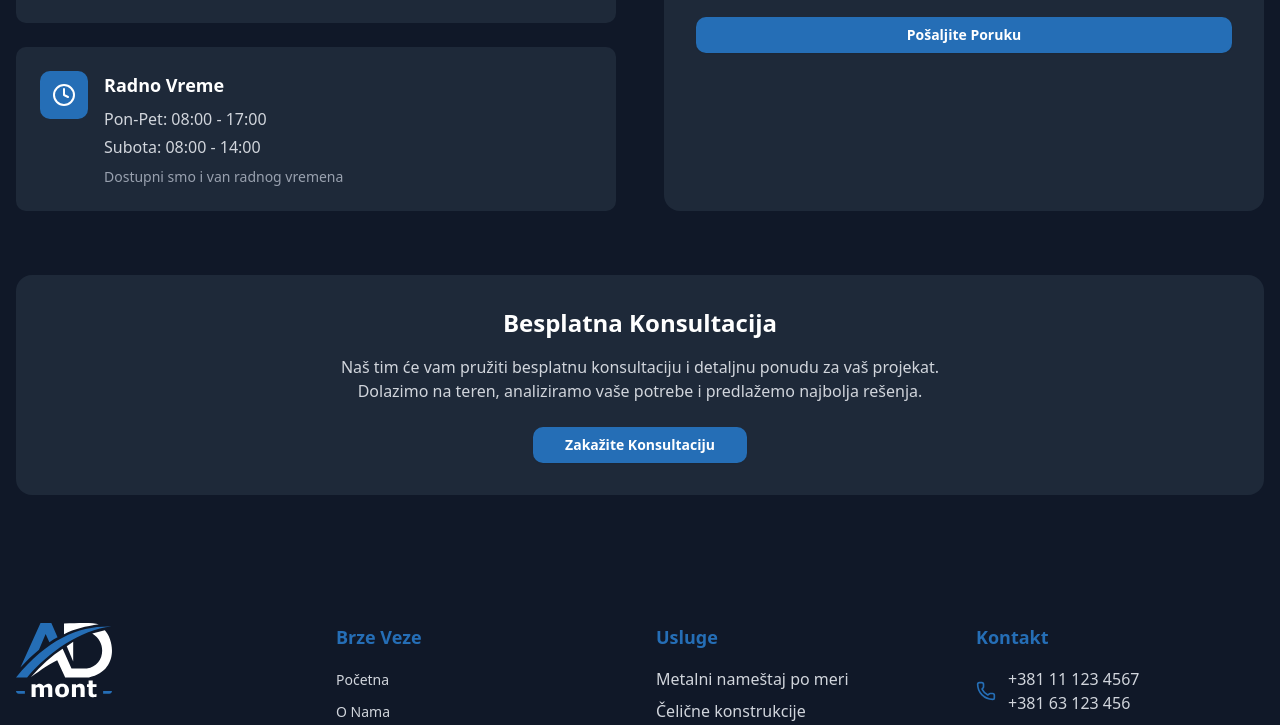
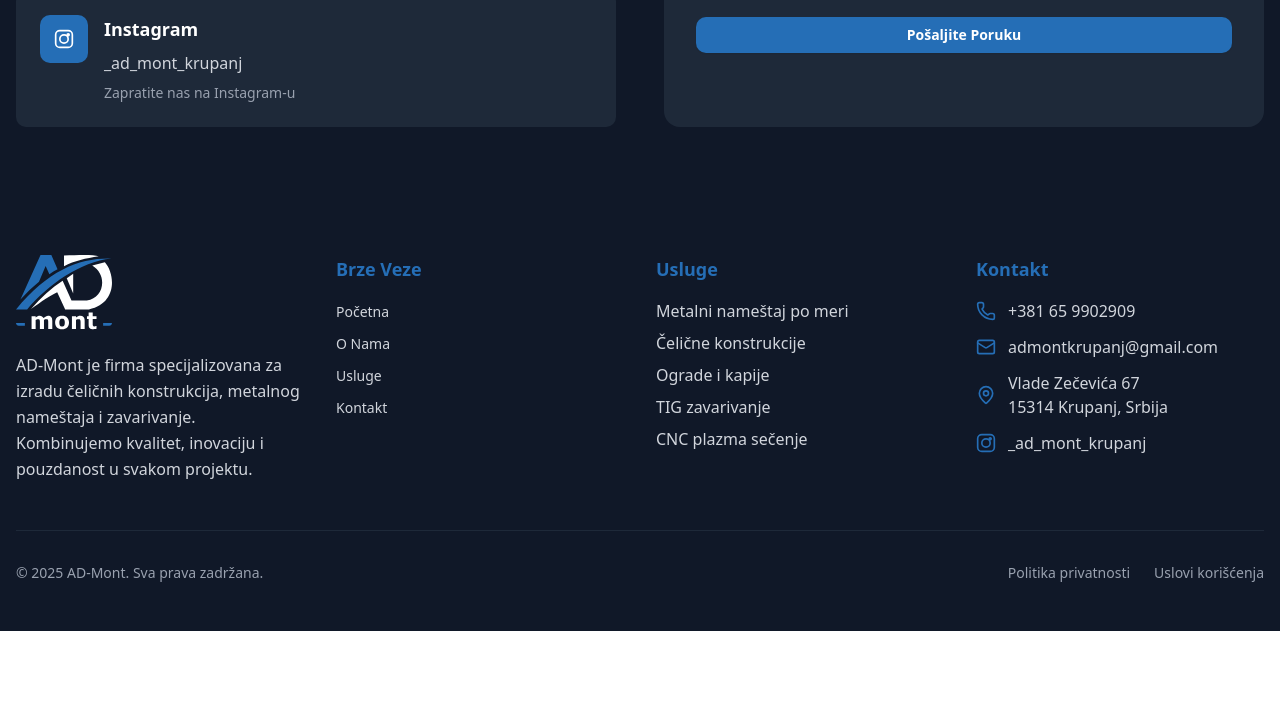
Before and after one commit to uros-simeunovic/ad-mont, a React (Vite) app: page / in a window 1280 px wide. Shown: the part 4853-5578 px from the top of the page. After the commit the page ends 5484 px from the top, so only its background shows below. Built offline with nearby package versions, Linux system fonts and the light colour scheme.

Commit message:
adjust footer and add info

```diff
--- a/src/components/Footer.tsx
+++ b/src/components/Footer.tsx
@@ -1,6 +1,6 @@
 import logo from "@/assets/AD mont logo 2.svg";
 import { Button } from "./ui/button";
-import { Phone, Mail, MapPin, Clock } from "lucide-react";
+import { Phone, Mail, MapPin } from "lucide-react";
 
 export const Footer = () => {
   const scrollToSection = (sectionId: string) => {
@@ -92,29 +92,66 @@ export const Footer = () => {
               <div className="flex items-center gap-3">
                 <Phone className="h-5 w-5 text-[#256eb6]" />
                 <div>
-                  <p className="text-gray-300">+381 11 123 4567</p>
-                  <p className="text-gray-300">+381 63 123 456</p>
+                  <p className="text-gray-300">+381 65 9902909</p>
                 </div>
               </div>
               <div className="flex items-center gap-3">
                 <Mail className="h-5 w-5 text-[#256eb6]" />
                 <div>
-                  <p className="text-gray-300">info@ad-mont.rs</p>
-                  <p className="text-gray-300">prodaja@ad-mont.rs</p>
+                  <p className="text-gray-300">admontkrupanj@gmail.com</p>
                 </div>
               </div>
               <div className="flex items-center gap-3">
                 <MapPin className="h-5 w-5 text-[#256eb6]" />
                 <div>
-                  <p className="text-gray-300">Industrijska zona 15</p>
-                  <p className="text-gray-300">11000 Beograd, Srbija</p>
+                  <p className="text-gray-300">Vlade Zečevića 67</p>
+                  <p className="text-gray-300">15314 Krupanj, Srbija</p>
                 </div>
               </div>
               <div className="flex items-center gap-3">
-                <Clock className="h-5 w-5 text-[#256eb6]" />
+                <svg
+                  className="h-5 w-5 text-[#256eb6]"
+                  fill="none"
+                  stroke="currentColor"
+                  strokeWidth={2}
+                  viewBox="0 0 24 24"
+                  aria-hidden="true"
+                >
+                  <rect
+                    x="2"
+                    y="2"
+                    width="20"
+                    height="20"
+                    rx="5"
+                    ry="5"
+                    stroke="currentColor"
+                    strokeWidth="2"
+                    fill="none"
+                  />
+                  <circle
+                    cx="12"
+                    cy="12"
+                    r="5"
+                    stroke="currentColor"
+                    strokeWidth="2"
+                    fill="none"
+                  />
+                  <circle
+                    cx="17"
+                    cy="7"
+                    r="1.2"
+                    fill="currentColor"
+                  />
+                </svg>
                 <div>
-                  <p className="text-gray-300">Pon-Pet: 08:00 - 17:00</p>
-                  <p className="text-gray-300">Subota: 08:00 - 14:00</p>
+                  <a
+                    href="https://www.instagram.com/_ad_mont_krupanj"
+                    target="_blank"
+                    rel="noopener noreferrer"
+                    className="text-gray-300 hover:text-[#256eb6] transition-colors"
+                  >
+                    _ad_mont_krupanj
+                  </a>
                 </div>
               </div>
             </div>
--- a/src/components/sections/Contact.tsx
+++ b/src/components/sections/Contact.tsx
@@ -1,31 +1,65 @@
-import { Phone, Mail, MapPin, Clock, MessageSquare } from "lucide-react";
+import { Phone, Mail, MapPin, MessageSquare } from "lucide-react";
 import { Button } from "@/components/ui/button";
+import { cn } from "@/lib/utils";
 
 export const Contact = () => {
   const contactInfo = [
     {
       icon: <Phone className="h-6 w-6" />,
       title: "Telefon",
-      details: ["+381 11 123 4567", "+381 63 123 456"],
+      details: ["+381 65 9902909"],
       description: "Pozovite nas za besplatnu konsultaciju"
     },
     {
       icon: <Mail className="h-6 w-6" />,
       title: "Email",
-      details: ["info@ad-mont.rs", "prodaja@ad-mont.rs"],
+      details: ["admontkrupanj@gmail.com"],
       description: "Pošaljite nam upit za vaš projekat"
     },
     {
       icon: <MapPin className="h-6 w-6" />,
       title: "Adresa",
-      details: ["Industrijska zona 15", "11000 Beograd, Srbija"],
+      details: ["Vlade Zečevića 67", "15314 Krupanj, Srbija"],
       description: "Posetite našu radionicu"
     },
     {
-      icon: <Clock className="h-6 w-6" />,
-      title: "Radno Vreme",
-      details: ["Pon-Pet: 08:00 - 17:00", "Subota: 08:00 - 14:00"],
-      description: "Dostupni smo i van radnog vremena"
+      icon: <svg
+        className="h-5 w-5 text-white"
+        fill="none"
+        stroke="currentColor"
+        strokeWidth={2}
+        viewBox="0 0 24 24"
+        aria-hidden="true"
+      >
+        <rect
+          x="2"
+          y="2"
+          width="20"
+          height="20"
+          rx="5"
+          ry="5"
+          stroke="currentColor"
+          strokeWidth="2"
+          fill="none"
+        />
+        <circle
+          cx="12"
+          cy="12"
+          r="5"
+          stroke="currentColor"
+          strokeWidth="2"
+          fill="none"
+        />
+        <circle
+          cx="17"
+          cy="7"
+          r="1.2"
+          fill="currentColor"
+        />
+      </svg>,
+      title: "Instagram",
+      details: ["_ad_mont_krupanj"],
+      description: "Zapratite nas na Instagram-u"
     }
   ];
 
@@ -38,7 +72,7 @@ export const Contact = () => {
           </h2>
           <p className="text-xl text-gray-300 max-w-3xl mx-auto leading-relaxed">
             Spremni smo da vam pomognemo sa vašim projektom. Kontaktirajte nas
-            za besplatnu konsultaciju i ponudu.
+            za konsultacije i ponudu.
           </p>
         </div>
 
@@ -59,7 +93,15 @@ export const Contact = () => {
 
             <div className="grid gap-6">
               {contactInfo.map((info, index) => (
-                <div key={index} className="flex items-start gap-4 p-6 bg-gray-800 rounded-lg hover:bg-gray-700 transition-colors duration-300">
+                <div
+                  key={index}
+                  onClick={() => {
+                    if (info.title === "Instagram") {
+                      window.open("https://www.instagram.com/_ad_mont_krupanj", "_blank");
+                    }
+                  }}
+                  className={cn("flex items-start gap-4 p-6 bg-gray-800 rounded-lg hover:bg-gray-700 transition-colors duration-300", info.title === "Instagram" && "cursor-pointer")}
+                >
                   <div className="flex-shrink-0 w-12 h-12 bg-[#256eb6] rounded-lg flex items-center justify-center">
                     {info.icon}
                   </div>
@@ -174,7 +216,7 @@ export const Contact = () => {
         </div>
 
         {/* Map or Additional Info */}
-        <div className="mt-16 text-center">
+        {/* <div className="mt-16 text-center">
           <div className="bg-gray-800 rounded-2xl p-8">
             <h3 className="text-2xl font-bold mb-4">Besplatna Konsultacija</h3>
             <p className="text-gray-300 mb-6 max-w-2xl mx-auto">
@@ -185,7 +227,7 @@ export const Contact = () => {
               Zakažite Konsultaciju
             </Button>
           </div>
-        </div>
+        </div> */}
       </div>
     </section>
   );
```
